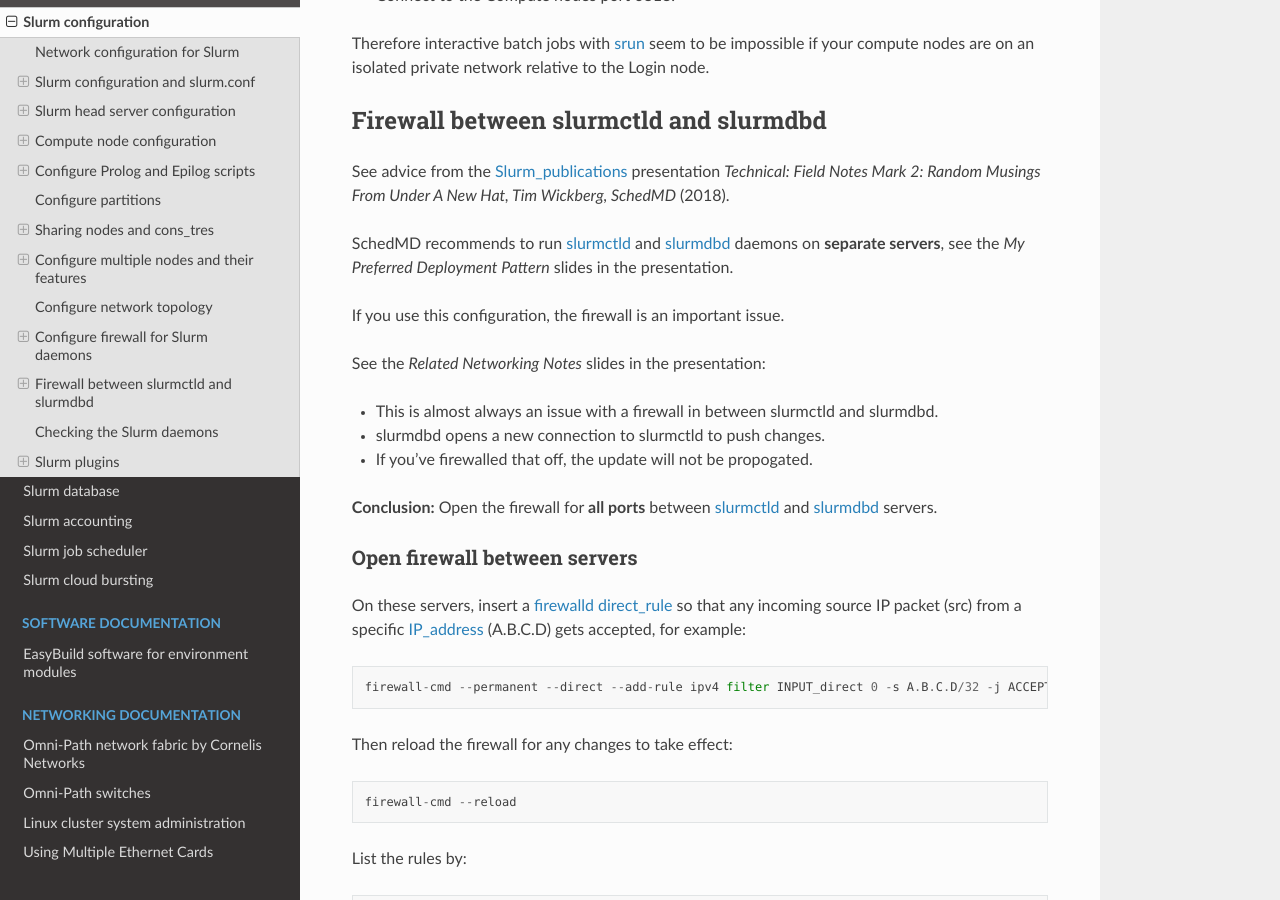
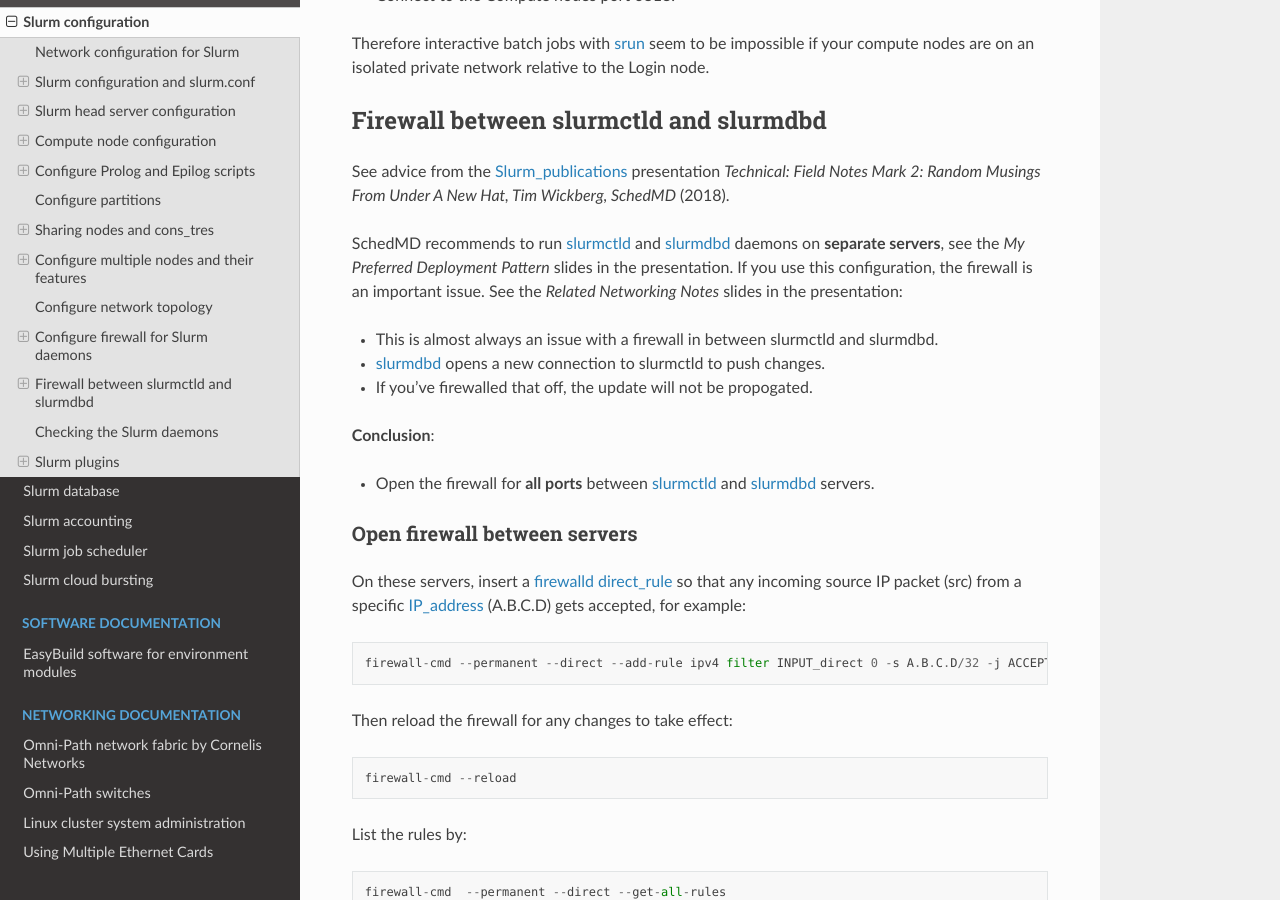
Before and after one commit to OleHolmNielsen/Niflheim_system, a Sphinx documentation site: the page built from docs/Slurm_configuration.rst, in a window 1280 px wide and 900 px high, scrolled down 39788 px. Built offline with Sphinx 7.4.7 and the Read the Docs theme 2.0.0, drawn with Linux system fonts in a browser that asks for light colours.

Commit message:
Minor edits

```diff
--- a/docs/Slurm_configuration.rst
+++ b/docs/Slurm_configuration.rst
@@ -1706,16 +1706,16 @@
 See advice from the Slurm_publications_ presentation *Technical: Field Notes Mark 2: Random Musings From Under A New Hat, Tim Wickberg, SchedMD* (2018).
 
 SchedMD recommends to run slurmctld_ and slurmdbd_ daemons on **separate servers**, see the *My Preferred Deployment Pattern* slides in the presentation.
-
 If you use this configuration, the firewall is an important issue.
-
 See the *Related Networking Notes* slides in the presentation:
 
 * This is almost always an issue with a firewall in between slurmctld and slurmdbd.
-* slurmdbd opens a new connection to slurmctld to push changes.
+* slurmdbd_ opens a new connection to slurmctld to push changes.
 * If you’ve firewalled that off, the update will not be propogated.
 
-**Conclusion:** Open the firewall for **all ports** between slurmctld_ and slurmdbd_ servers.
+**Conclusion**:
+
+* Open the firewall for **all ports** between slurmctld_ and slurmdbd_ servers.
 
 Open firewall between servers
 -----------------------------
```
